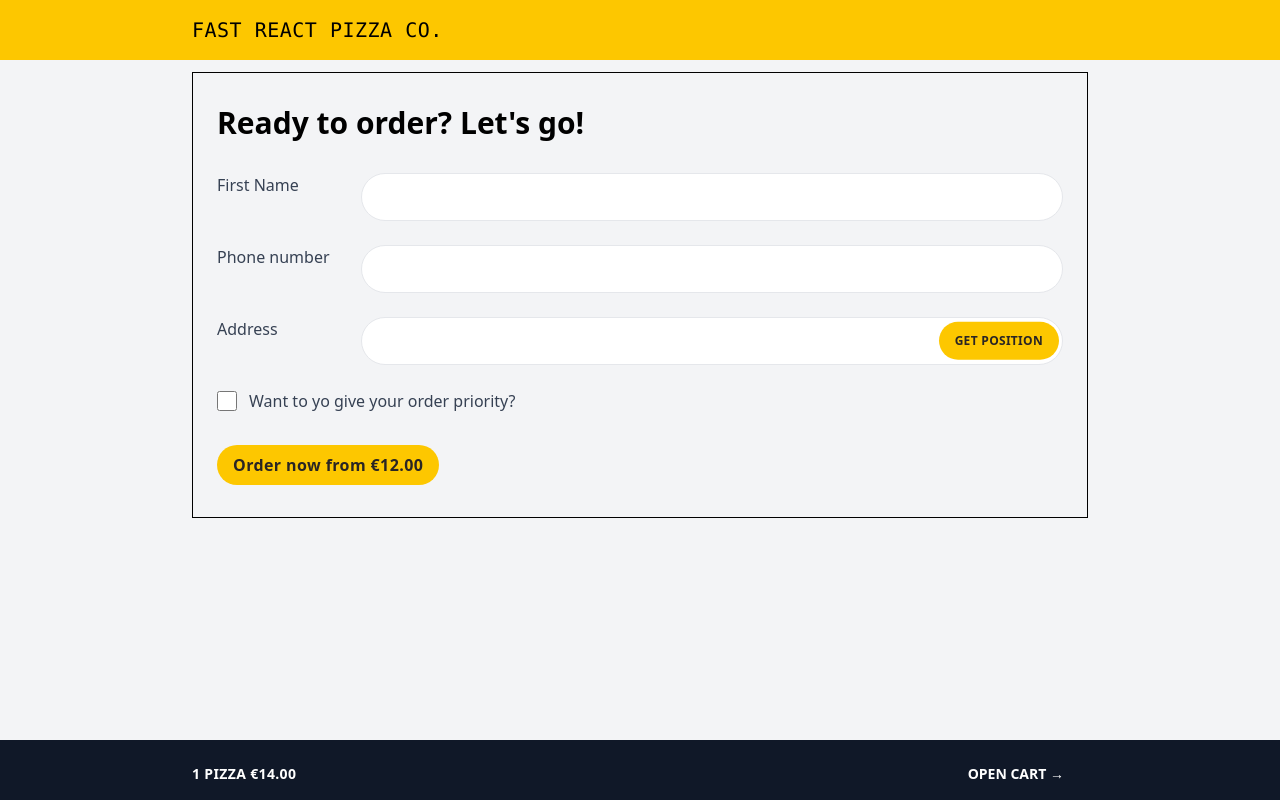
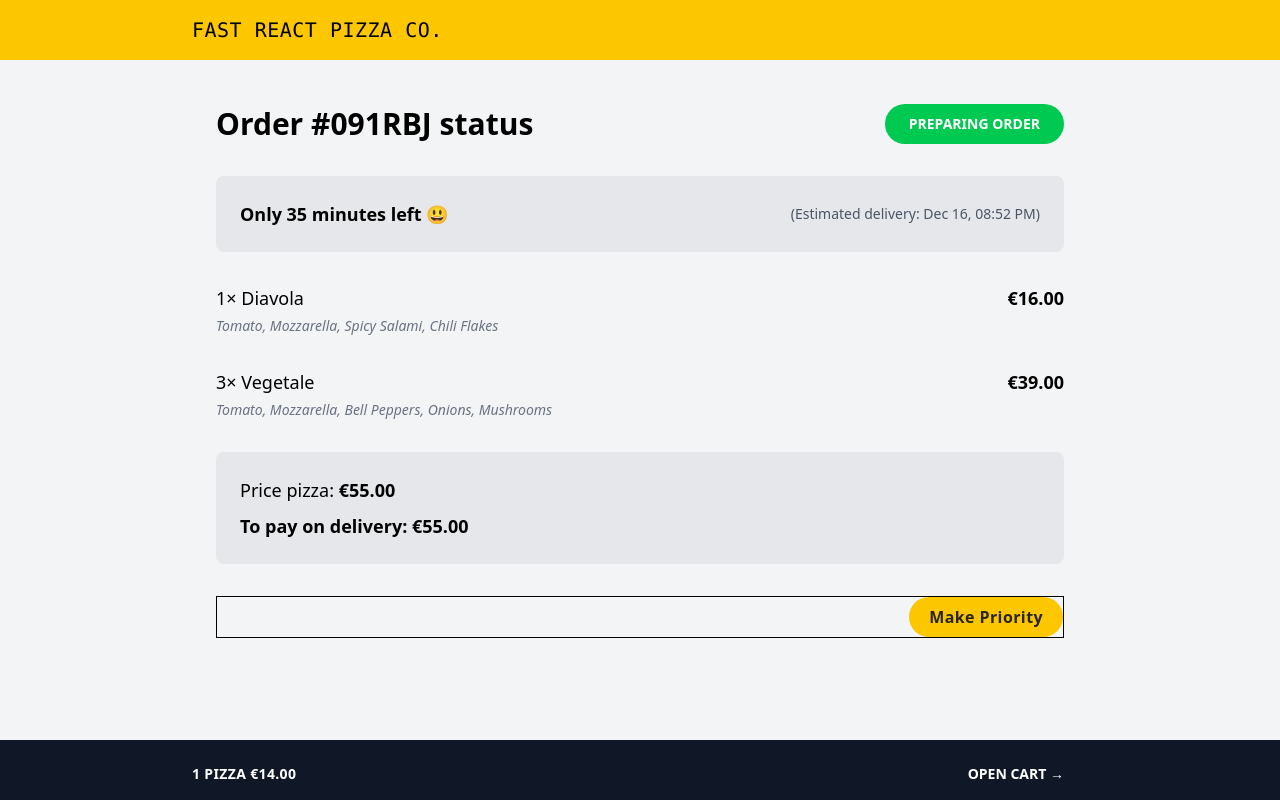
Before and after one commit to A-Karim2003/BlitzSlice, a React (Vite) app: page /order/1 in a window 1280 px wide. Built offline with nearby package versions, Linux system fonts and the light colour scheme.

Commit message:
feat: add static order details page.

```diff
--- a/src/App.jsx
+++ b/src/App.jsx
@@ -6,6 +6,7 @@ import Home from "./pages/home/Home";
 import Cart from "./pages/cart/Cart";
 import Menu from "./pages/menu/Menu";
 import Order from "./pages/order/Order";
+import OrderDetails from "./pages/order/OrderDetails";
 
 const router = createBrowserRouter([
   {
@@ -18,7 +19,7 @@ const router = createBrowserRouter([
         path: "order",
         children: [
           { path: "new", Component: Order },
-          { path: ":orderId", Component: Order },
+          { path: ":orderId", Component: OrderDetails },
         ],
       },
     ],
--- /dev/null
+++ b/src/components/OrderItem.jsx
@@ -0,0 +1,15 @@
+import React from "react";
+
+export default function OrderItem({ item }) {
+  return (
+    <div key={item.id} className="flex items-start justify-between">
+      <div className="flex-1">
+        <p className="text-lg font-medium mb-1">
+          {item.quantity}× {item.name}
+        </p>
+        <p className="text-gray-500 italic text-sm">{item.ingredients}</p>
+      </div>
+      <p className="font-semibold text-lg">€{item.price.toFixed(2)}</p>
+    </div>
+  );
+}
--- a/src/pages/cart/Cart.jsx
+++ b/src/pages/cart/Cart.jsx
@@ -6,7 +6,7 @@ export default function Cart() {
   const navigate = useNavigate();
 
   return (
-    <div className="py-8">
+    <div className="py-8 px-6">
       <button
         onClick={() => navigate("/menu")}
         className="text-blue-500 hover:text-blue-600 hover:underline text-sm mb-8 cursor-pointer"
--- a/src/pages/order/Order.jsx
+++ b/src/pages/order/Order.jsx
@@ -32,7 +32,7 @@ export default function OrderForm() {
   console.log(address);
 
   return (
-    <div className="py-8 border px-6">
+    <div className="py-8 px-6">
       <h2 className="text-3xl font-semibold mb-8">Ready to order? Let's go!</h2>
 
       <form onSubmit={handleSubmit}>
--- /dev/null
+++ b/src/pages/order/OrderDetails.jsx
@@ -0,0 +1,75 @@
+import Button from "../../components/Button";
+import OrderItem from "../../components/OrderItem";
+
+export default function OrderDetails() {
+  // Static data
+  const orderNumber = "091RBJ";
+  const status = "PREPARING ORDER";
+  const minutesLeft = 35;
+  const estimatedDelivery = "Dec 16, 08:52 PM";
+
+  const orderItems = [
+    {
+      id: 1,
+      quantity: 1,
+      name: "Diavola",
+      ingredients: "Tomato, Mozzarella, Spicy Salami, Chili Flakes",
+      price: 16.0,
+    },
+    {
+      id: 2,
+      quantity: 3,
+      name: "Vegetale",
+      ingredients: "Tomato, Mozzarella, Bell Peppers, Onions, Mushrooms",
+      price: 39.0,
+    },
+  ];
+
+  const pizzaPrice = 55.0;
+  const totalPrice = 55.0;
+
+  return (
+    <div className="py-8 px-6">
+      {/* Header */}
+      <div className="flex items-center justify-between mb-8">
+        <h2 className="text-3xl font-semibold">Order #{orderNumber} status</h2>
+        <span className="bg-green-500 text-white font-semibold px-6 py-2.5 rounded-full uppercase text-sm">
+          {status}
+        </span>
+      </div>
+
+      {/* Delivery Info */}
+      <div className="bg-gray-200 px-6 py-6 rounded-lg mb-8 flex items-center justify-between">
+        <p className="text-lg font-semibold">
+          Only {minutesLeft} minutes left 😃
+        </p>
+        <p className="text-gray-600 text-sm">
+          (Estimated delivery: {estimatedDelivery})
+        </p>
+      </div>
+
+      {/* Order Items */}
+      <div className="mb-8 space-y-8">
+        {orderItems.map((item) => (
+          <OrderItem item={item} />
+        ))}
+      </div>
+
+      {/* Price Summary */}
+      <div className="bg-gray-200 px-6 py-6 rounded-lg mb-8 space-y-2">
+        <p className="text-lg">
+          Price pizza:
+          <span className="font-semibold"> €{pizzaPrice.toFixed(2)} </span>
+        </p>
+        <p className="text-lg font-semibold">
+          To pay on delivery: <span>€{totalPrice.toFixed(2)}</span>
+        </p>
+      </div>
+
+      {/* Action Button */}
+      <div className="flex justify-end border">
+        <Button className="py-2 px-5">Make Priority</Button>
+      </div>
+    </div>
+  );
+}
```
